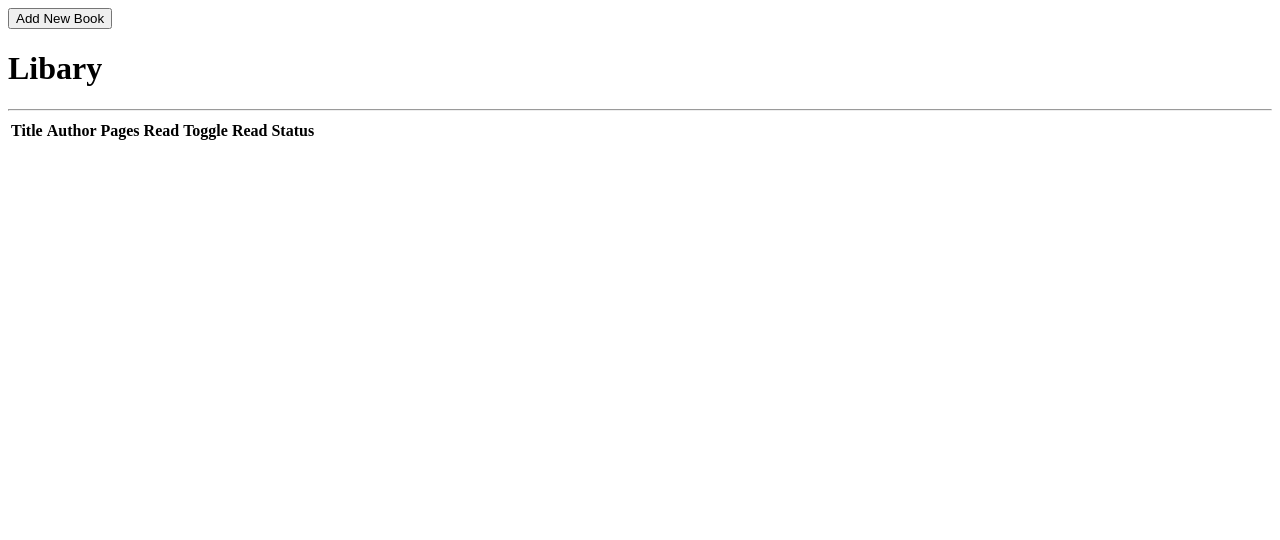
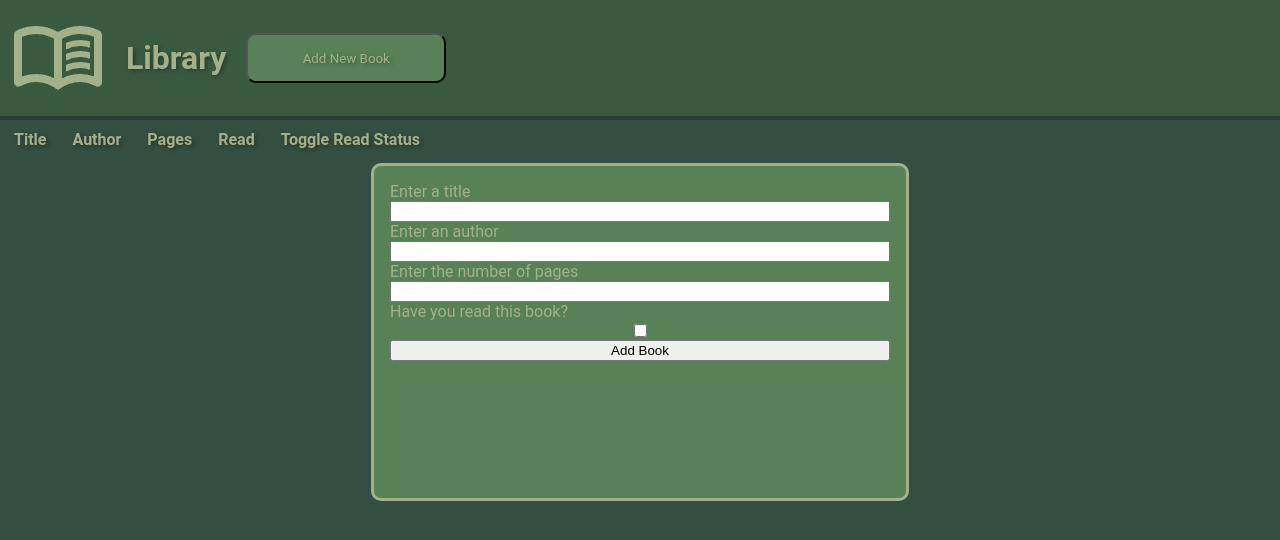
Before and after one commit to TyGuy1204/Library, a plain HTML site: page index.html in a window 1280 px wide. Drawn offline with Linux system fonts and the light colour scheme.

Commit message:
Add colors and styles to approve appearace

```diff
--- a/Library.js
+++ b/Library.js
@@ -5,6 +5,7 @@ document.addEventListener("DOMContentLoaded", () => {
 
     const dialog = document.querySelector('dialog');
     const addBookButton = document.querySelector('.show');
+
 
     addBookButton.addEventListener('click', () => {
         dialog.showModal();
--- a/index.html
+++ b/index.html
@@ -9,9 +9,29 @@
 </head>
 <body>
 
-    <dialog>
-        <div class="input">
 
+
+    <div class="header">
+        <img src="library_logo.png" alt="">
+        <h1>Library</h1>
+        <button class = "show">Add New Book</button>
+    </div>
+
+    <table class="libaryTable">
+        <thead>
+            <tr>
+                <th>Title</th>
+                <th>Author</th>
+                <th>Pages</th>
+                <th>Read</th>
+                <th>Toggle Read Status</th>
+            </tr>
+        </thead>
+        <tbody>
+        </tbody>
+    </table>
+
+    <dialog hidden>
             <label for="title">Enter a title</label>
             <input type="text" id="title">
 
@@ -25,31 +45,8 @@
             <input type="checkbox" id="read">
 
             <button class  = "addBook"> Add Book</button>
-
-        </div>
     </dialog>
-    <button class = "show">Add New Book</button>
 
 
-
-
-
-    <h1>Libary</h1>
-    <hr>
-
-    <table class="libaryTable">
-        <thead>
-            <tr>
-                <th>Title</th>
-                <th>Author</th>
-                <th>Pages</th>
-                <th>Read</th>
-                <th>Toggle Read Status</th>
-            </tr>
-        </thead>
-        <tbody>
-
-        </tbody>
-    </table>
 </body>
 </html>
--- a/style.css
+++ b/style.css
@@ -1,11 +1,41 @@
-.input{
-    background-color: aliceblue;
-    border: 1px solid black;
-    border-radius: 5px;
+body,html{
+    margin: 0;
+    padding: 0;
+    font-family: 'Roboto', sans-serif;
+    color:#a3b18a ;
+    background-color:#344e41 ;
+}
+.header{
+    background-color: #3a5a40;
     display: flex;
-    flex-direction: column;
+    gap: 20px;
+    align-items: center;
+    z-index: 1;
+    box-shadow: 0px 4px 0px 0px rgba(0, 0, 0, 0.2);
+    padding:10px;
+    text-shadow: 2px 2px 4px rgba(0, 0, 0, 0.3);
+}
+.show{
+    background-color: #588157;
+    color: #a3b18a;
+    padding:10px;
+    font-family: inherit;
+    width:200px;
+    height:50px;
+    border-radius: 10px;
+    text-shadow: 2px 2px 4px rgba(0, 0, 0, 0.3);
+}
+th {
+    padding: 12px;
+    text-align: left;
+    text-shadow: 2px 2px 4px rgba(0, 0, 0, 0.3);
 }
 dialog{
     width:500px;
     height:300px;
+    border-radius: 10px;
+    background-color: #588157;
+    color: #a3b18a;
+    display: flex;
+    flex-direction: column;
 }
```
Also changed, not shown: library_logo.png (added).
